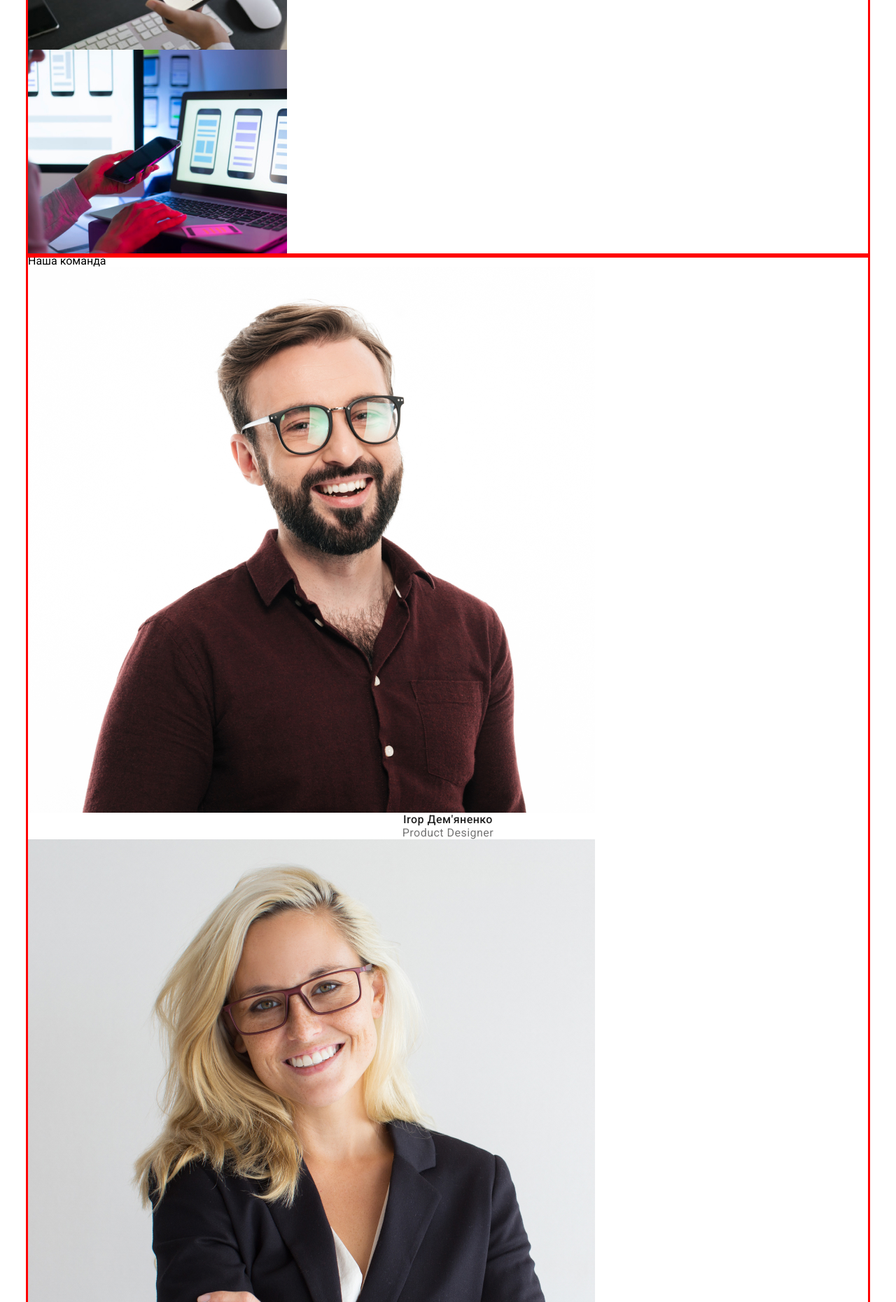
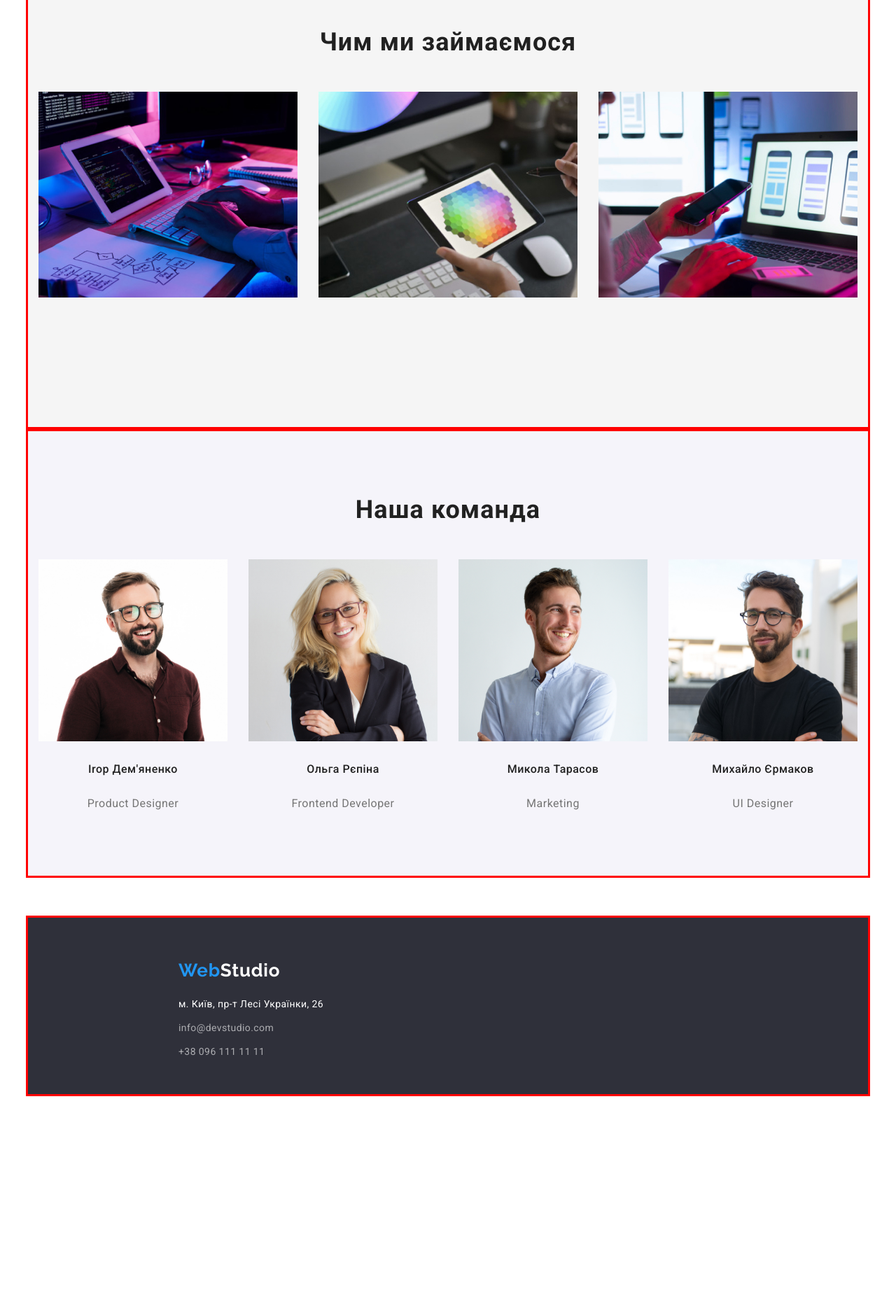
Before and after one commit to restsis/hm_3, a plain HTML site: page index.html in a window 1280 px wide. Shown: the part 940-2800 px from the top of the page at 70% size. After the commit the page ends 2563 px from the top, so only its background shows below. Drawn offline with nearby package versions, Linux system fonts and the light colour scheme.

Commit message:
added display flex

```diff
--- a/index.html
+++ b/index.html
@@ -13,20 +13,20 @@
   <link rel="stylesheet" href="./styles/reset.css">
 </head>
 <body>
-  <header>
-    <div class="container">
+  <header class="container">
+    <div class="header_container">
+      <nav class="header_nav">
         <a href="#" class="logo"><span>Web</span>Studio</a>
-      <nav>
         <ul class="navigation">
           <li><a href="./index.html" >Студія</a></li>
           <li><a href="./portfolio.html" >Портфоліо</a></li>
           <li><a href="#cotacts" >Контакти</a></li>
         </ul>
-        <ul>
+      </nav>
+      <ul class="nav_contacts">
         <li><a href="mailto:info@devstudio.com" class="contacts">info@devstudio.com</a></li>
         <li><a href="tel:+380961111111" class="contacts">+38 096 111 11 11</a></li>
       </ul>
-      </nav>
     </div>
   </header>
   <main>
@@ -36,8 +36,8 @@
       <button class="effective_button">Замовити послугу</button>
     </div>
     </section>
-    <section>
-      <div class="container">
+    <section class="feature_section container">
+      <div class="feature_container">
         <div class="feature">
           <h4 class="feature_header">Увага</h4>
           <p class="feature_text">Ідейні міркування, i навіть початок повсякденної роботи з формування позиції.</p>
@@ -54,32 +54,34 @@
           <h4 class="feature_header">СУЧАСНІ ТЕХНОЛОГІЇ</h4>
           <p class="feature_text">Значимість цих проблем настільки очевидна, що реалізація планових завдань.</p>
         </div>
-          <h2 class="our_work_header">Чим ми займаємося</h2>
-          <img src="./img/activity1.jpg" alt="activity">
+      </div>
+      <h2 class="title">Чим ми займаємося</h2>
+      <div class="feature_img">
+        <img src="./img/activity1.jpg" alt="activity" width="370px" >
         <img src="./img/activity2.jpg" alt="activity">
         <img src="./img/activity3.jpg" alt="activity">
       </div>
     </section>
-      <div class="container">
-        <h2>Наша команда</h2>
+      <div class="team_section container">
+        <h2 class="title">Наша команда</h2>
         <ul class="team">
-          <li>
-            <img src="./img/teamate1.jpg" alt="team">
-            <h5 class=" team_header">Irop Дем'яненко</h5>
+          <li class="team_item">
+            <img src="./img/teamate1.jpg" alt="team" class="team_img">
+            <h5 class="team_header">Irop Дем'яненко</h5>
             <p class="team_text">Product Designer</p>
           </li>
-          <li>
-            <img src="./img/teamate2.jpg" alt="team">
+          <li class="team_item">
+            <img src="./img/teamate2.jpg" alt="team" class="team_img">
             <h5 class=" team_header">Ольга Рєпіна</h5>
             <p class="team_text">Frontend Developer</p>
           </li>
-          <li>
-            <img src="./img/teamate3.jpg" alt="team">
+          <li class="team_item">
+            <img src="./img/teamate3.jpg" alt="team" class="team_img">
             <h5 class=" team_header">Микола Тарасов</h5>
             <p class="team_text">Marketing</p>
           </li>
-          <li>
-            <img src="./img/teamate4.jpg" alt="team">
+          <li class="team_item">
+            <img src="./img/teamate4.jpg" alt="team" class="team_img">
             <h5 class=" team_header">Михайло Єрмаков</h5>
             <p class="team_text">UI Designer</p>
           </li>
@@ -88,13 +90,15 @@
     </section>
   </div>
   </main>
-  <footer class="footer">
-    <div class="container">
-      <h3 class="logo"><span class="logo_footer_span">Web</span><span class="logo_footer_span_white">Studio</span></h3>
+  <footer class="footer container">
+    <div class="container_footer">
+      <h3 class="logo_footer "><span class="logo_footer_span">Web</span><span class="logo_footer_span_white">Studio</span ></h3>
+      <div class="footer_info">
         <p class="footer_text">м. Київ, пр-т Лесі Українки, 26</p>
         <a href="mailoto:info@devstudio.com" class="footer_contacts">info@devstudio.com</a>
         <a href="tel:+380961111111" class="footer_contacts">+38 096 111 11 11</a>
       </div>
+  </div>
 </footer>
 </body>
 </html>
--- a/styles/styles.css
+++ b/styles/styles.css
@@ -4,6 +4,25 @@
     line-height: 16px;
 }
 
+.container {
+    outline: solid red;
+    width: 1200px;
+    margin: 0 auto;
+}
+
+.header_container {
+    display: flex;
+    width: 904px;
+    padding: 24px 0;
+    align-items: center;
+    margin: 0 auto;
+}
+
+.header_nav {
+    display: flex;
+    align-items: center;
+    margin-right: auto;
+}
 
 .logo {
     font-family: 'Raleway';
@@ -11,6 +30,7 @@
     font-size: 26px;
     line-height: 31px;
     letter-spacing: 0.03em;
+    margin-right: 93px;
 }
 
 a span {
@@ -19,6 +39,8 @@ a span {
 }
 
 .navigation {
+    display: flex;
+    gap: 50px;
     font-weight: 500;
     font-size: 14px;
     letter-spacing: 0.02em;
@@ -26,9 +48,22 @@ a span {
 .navigation a:hover {
     color: #2196F3;
 }
+.nav_contacts {
+    display: flex;
+    gap: 50px;
+    align-items: center;
+    margin-left: auto;
+    flex-wrap: wrap;
+}
 
 .effective {
     background: #2F303A;
+    height: 600px;
+    display: flex;
+    flex-direction: column;
+    align-items: center;
+    justify-content: center;
+    gap: 30px;
 }
 .effective_header {
     font-weight: 900;
@@ -50,19 +85,32 @@ a span {
     width: 216px;
     height: 50px;
 }
+
+.feature_section {
+    padding: 94px 0;
+    background: #F5F5F5;
+}
+.feature_container {
+    display: flex;
+    width: 903px;
+    margin: 0 auto;
+    gap: 30px;
+    margin-bottom: 94px;
+}
+
 .feature_header {
     font-weight: 700;
     font-size: 14px;
     letter-spacing: 0.03em;
     text-transform: uppercase;
 }
-.feature_header {
+.feature_text {
     font-weight: 400;
     font-size: 14px;
     line-height: 24px;
     letter-spacing: 0.03em;
 }
-.our_work_header {
+.title {
     font-weight: 700;
     font-size: 36px;
     line-height: 42px;
@@ -70,6 +118,26 @@ a span {
     letter-spacing: 0.03em;
     color: #212121;
 }
+
+.feature_img {
+    display: flex;
+    gap: 30px;
+    margin: 50px 0 94px 0;
+    justify-content: center;
+}
+.team_section {
+    padding: 94px 0;
+    background: #F5F4FA;
+}
+.team {
+    display: flex;
+    margin: 0 auto;
+    gap: 30px;
+    justify-content: center;
+    width: 904px;
+    margin-top: 50px;
+}
+
 .team_header {
     font-weight: 500;
     font-size: 16px;
@@ -77,8 +145,13 @@ a span {
     text-align: center;
     letter-spacing: 0.03em;
     color: #212121;
+}
 
+.team_img {
+    width: 270px;
+    height: 260px;
 }
+
 .team_text {
     font-weight: 400;
     font-size: 16px;
@@ -86,6 +159,14 @@ a span {
     text-align: center;
     letter-spacing: 0.03em;
     color: #757575;
+}
+
+.team_item {
+    display: flex;
+    justify-content: center;
+    gap: 30px;
+    flex-direction: column;
+
 }
 .our_work_buttons {
     background-color: #F5F4FA;
@@ -111,6 +192,12 @@ a span {
 }
 .footer {
     background-color: #2F303A;
+    margin: 60px auto;
+    display: flex;
+    height: 252px;
+}
+.container_footer {
+    margin: 60px 0 60px 215px;
 }
 .logo_footer {
     font-family: 'Raleway';
@@ -118,6 +205,12 @@ a span {
     font-size: 26px;
     line-height: 31px;
     letter-spacing: 0.03em;
+    margin-bottom: 20px;
+}
+.footer_info {
+    display: flex;
+    flex-direction: column;
+    gap: 10px;
 }
 .logo_footer_span{
     color: #2196F3;
@@ -133,6 +226,7 @@ a span {
     line-height: 24px;
     letter-spacing: 0.03em;
     color: #FFFFFF;
+    /* margin: 10px; */
 }
 .footer_contacts {
     font-weight: 400;
@@ -140,9 +234,5 @@ a span {
     line-height: 24px;
     letter-spacing: 0.03em;
     color: rgba(255, 255, 255, 0.6);
+
 }
-.container {
-    outline: solid red;
-    width: 1200px;
-    margin: 0 auto;
-}
```
Lines whose indentation alone changed are shown as unchanged.
